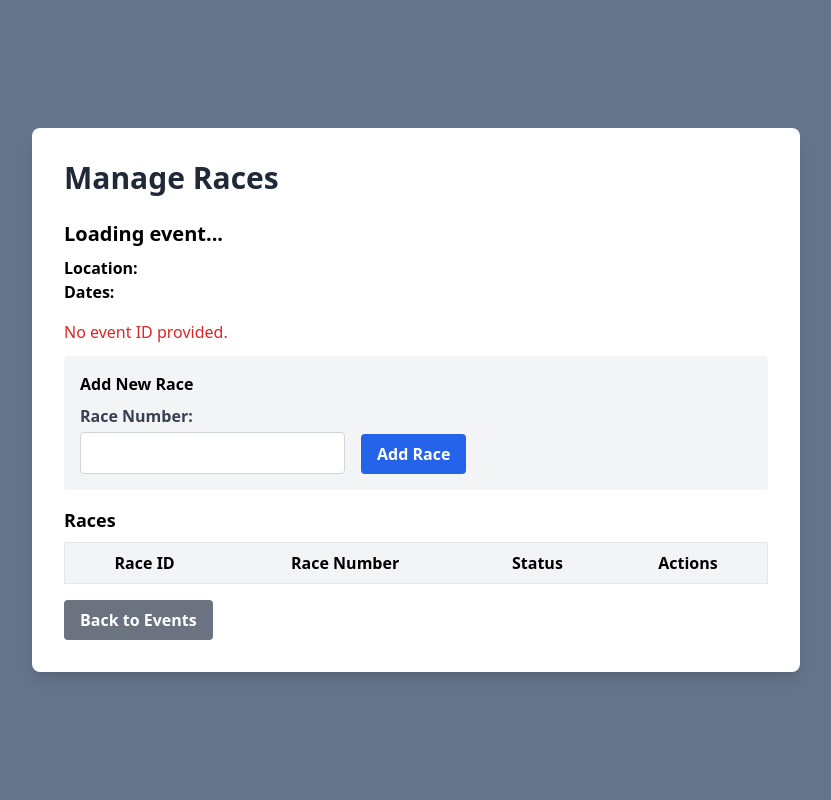
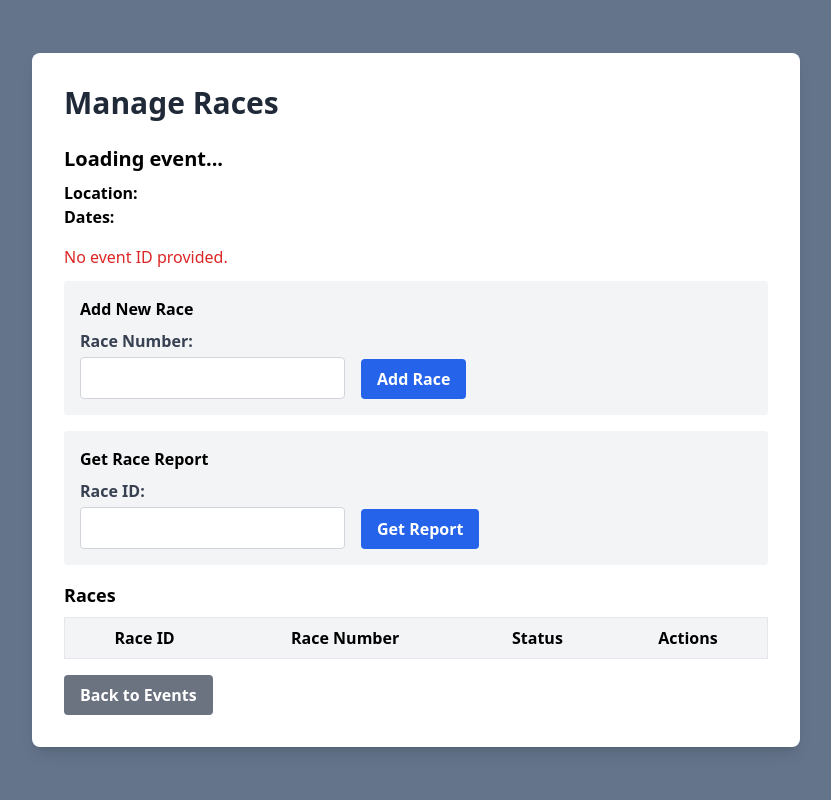
Before and after one commit to Spring2025-SDEV265-00D/Raffle-Project, a Flask app: page /admin/event/races/manage in a window 1280 px wide. Shown: the whole page, without its empty margins (224-1055 px from the left). Run offline with Flask 3, Linux system fonts and the light colour scheme; lists and menus that the app fills with data are empty.

Commit message:
add report function for single race

```diff
--- /dev/null
+++ b/src/web/static/js/report.js
@@ -0,0 +1,83 @@
+const { API_BASE_URL } = window.ENV;
+
+
+document.addEventListener("DOMContentLoaded", async function () {
+    const reportForm = document.getElementById("getReportForm");
+    const closeModalBtn = document.getElementById("closeModal");
+    const printBtn = document.getElementById("printBtn");
+
+    if (!reportForm) {
+      console.error("Form #getReportForm not found in DOM.");
+      return;
+    }
+
+    reportForm.addEventListener("submit", async function (event) {
+      event.preventDefault();
+      const raceID = document.getElementById("raceID").value;
+
+      try {
+        const response = await fetch(`${API_BASE_URL}/report/race`, {
+          method: "POST",
+          headers: { "Content-Type": "application/json" },
+          body: JSON.stringify({ race_id: Number(raceID) }),
+        });
+
+        if (!response.ok) throw new Error("Network response was not ok");
+
+        const reportData = await response.json();
+        generateReportModal(raceID, reportData);
+        document.getElementById("reportModal")?.classList.remove("hidden");
+      } catch (error) {
+        console.error("Error fetching race report:", error);
+      }
+    });
+
+    if (closeModalBtn) {
+      closeModalBtn.addEventListener("click", function () {
+        document.getElementById("reportModal")?.classList.add("hidden");
+      });
+    }
+
+    if (printBtn) {
+      printBtn.addEventListener("click", function () {
+        const reportContent = document.getElementById("reportContainer");
+
+        if (!reportContent) {
+          console.error("Report content is missing, cannot print.");
+          return;
+        }
+
+        const printWindow = window.open('', '', 'width=800,height=600');
+        printWindow.document.write('<html><head><title>Print Report</title><style>/* Add your CSS styles for the print layout here */</style></head><body>');
+        printWindow.document.write(reportContent.innerHTML);
+        printWindow.document.write('</body></html>');
+
+        printWindow.document.close();
+        printWindow.print();
+        printWindow.close();
+      });
+    }
+  });
+
+async function generateReportModal(raceID, horseArray) {
+  const container = document.getElementById("reportContainer");
+
+  if (!Array.isArray(horseArray) || horseArray.length === 0) {
+    container.innerHTML = `<p class="text-red-600">No report data available for race #${raceID}.</p>`;
+    return;
+  }
+
+  container.innerHTML = `
+    <h2 class="text-lg font-bold mb-4">Race Report for Race #${raceID}</h2>
+    <div class="space-y-3">
+      ${horseArray.map(horse => `
+        <div class="border-b pb-2">
+          <p><strong>Horse #${horse.horse_number}</strong></p>
+          <p>Tickets Sold: ${horse.tickets_sold}</p>
+          <p>Scratched: ${horse.scratched ? "Yes" : "No"}</p>
+          <p>Winner: ${horse.winner ? "Yes" : "No"}</p>
+        </div>
+      `).join("")}
+    </div>
+  `;
+}
--- a/src/web/templates/raceManage.html
+++ b/src/web/templates/raceManage.html
@@ -1,6 +1,7 @@
 {% extends "base.html" %} {% block head %}
 <title>Manage Races</title>
 <script type="module" src="/static/js/raceManage.js"></script>
+<script type="module" src="/static/js/report.js" defer></script>
 {% endblock %} {% block content %}
 <div class="flex flex-col items-center justify-center min-h-screen w-full">
   <div class="bg-white rounded-lg shadow-lg p-8 w-full max-w-3xl">
@@ -43,6 +44,29 @@
         </button>
       </form>
     </div>
+    <div class="bg-background-cardBackground rounded p-4 mb-4">
+      <h3 class="font-semibold mb-2">Get Race Report</h3>
+      <form id="getReportForm" class="flex gap-4 items-end">
+        <div>
+          <label for="raceID" class="block text-gray-700 font-semibold mb-1"
+            >Race ID:</label
+          >
+          <input
+            type="number"
+            id="raceID"
+            min="1"
+            required
+            class="px-4 py-2 border border-gray-300 rounded focus:outline-none focus:ring-2 focus:ring-blue-400 text-gray-700"
+          />
+        </div>
+        <button
+          type="submit"
+          class="py-2 px-4 bg-blue-600 hover:bg-blue-700 text-white font-semibold rounded transition-colors duration-150"
+        >
+          Get Report
+        </button>
+      </form>
+    </div>
     <h3 class="text-lg font-semibold mb-2">Races</h3>
     <div class="overflow-x-auto">
       <table class="min-w-full bg-white border border-gray-200 rounded">
@@ -65,4 +89,30 @@
     </button>
   </div>
 </div>
+
+<div
+  id="reportModal"
+  class="fixed inset-0 bg-black bg-opacity-50 flex items-center justify-center hidden"
+>
+  <div class="bg-white rounded-lg shadow-lg p-8 w-full max-w-md relative">
+    <button
+      class="absolute top-2 right-2 text-gray-500 hover:text-gray-700"
+      id="closeModal"
+    >
+      &times;
+    </button>
+
+    <div id="reportContainer"></div>
+
+    <div class="flex justify-end mt-4">
+      <button
+        id="printBtn"
+        class="py-2 px-4 bg-blue-600 hover:bg-blue-700 text-white font-semibold rounded transition-colors duration-150"
+      >
+        Print Report
+      </button>
+    </div>
+  </div>
+</div>
+
 {% endblock %}
```
